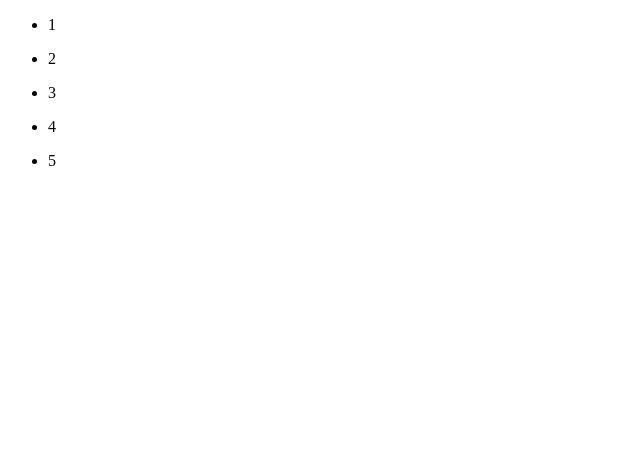
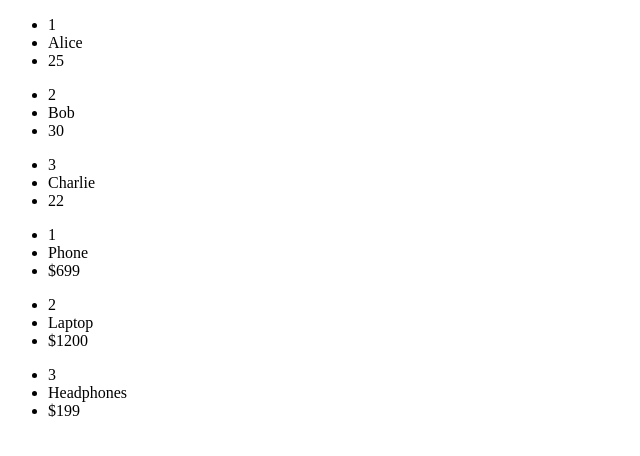
Before and after one commit to jfitzpatrick6/react-demos, a React (Vite) app: page / in a window 1280 px wide. Shown: the top 456 px of the page, without its empty margins (0-640 px from the left). Built offline with nearby package versions, Linux system fonts and the light colour scheme.

Commit message:
More Problems

```diff
--- a/src/App.jsx
+++ b/src/App.jsx
@@ -7,17 +7,15 @@
 import JSXRules from './components/JSXRules.jsx';
 import Greeting from './components/Greeting.jsx';
 import ProductInfo from './components/ProductInfo.jsx';
+import UserList from './components/UserList.jsx';
+import ProductList from './components/ProductList.jsx';
 
 const App = () => {
-  const numbers = [1,2,3,4,5]
+
   return (
     <div>
-      {numbers.map((number => (
-        <ul>
-          <li>{number}</li>
-        </ul>
-      )))
-      }
+      <UserList/>
+      <ProductList/>
     </div>
   )
 }
--- /dev/null
+++ b/src/components/ProductList.jsx
@@ -0,0 +1,24 @@
+import React from 'react'
+
+function ProductList() {
+
+    const products = [
+        { id: 1, name: "Phone", price: "$699" },
+        { id: 2, name: "Laptop", price: "$1200" },
+        { id: 3, name: "Headphones", price: "$199" },
+      ];
+
+    return (
+    <div>
+        { products.map(({id, name, price}) => (
+            <ul key={Math.random()}>
+                <li>{id}</li>
+                <li>{name}</li>
+                <li>{price}</li>
+            </ul>
+        )) }
+    </div>
+  )
+}
+
+export default ProductList
--- /dev/null
+++ b/src/components/UserList.jsx
@@ -0,0 +1,24 @@
+import React from 'react'
+
+function UserList() {
+
+    const users = [
+        { id: 1, name: "Alice", age: 25 },
+        { id: 2, name: "Bob", age: 30 },
+        { id: 3, name: "Charlie", age: 22 },
+      ];
+
+    return (
+    <div>
+        { users.map( ({ id, name, age }) => (
+            <ul key={Math.random() + age}>
+                <li>{id}</li>
+                <li>{name}</li>
+                <li>{age}</li>
+            </ul>
+        ))}
+    </div>
+  )
+}
+
+export default UserList
```
